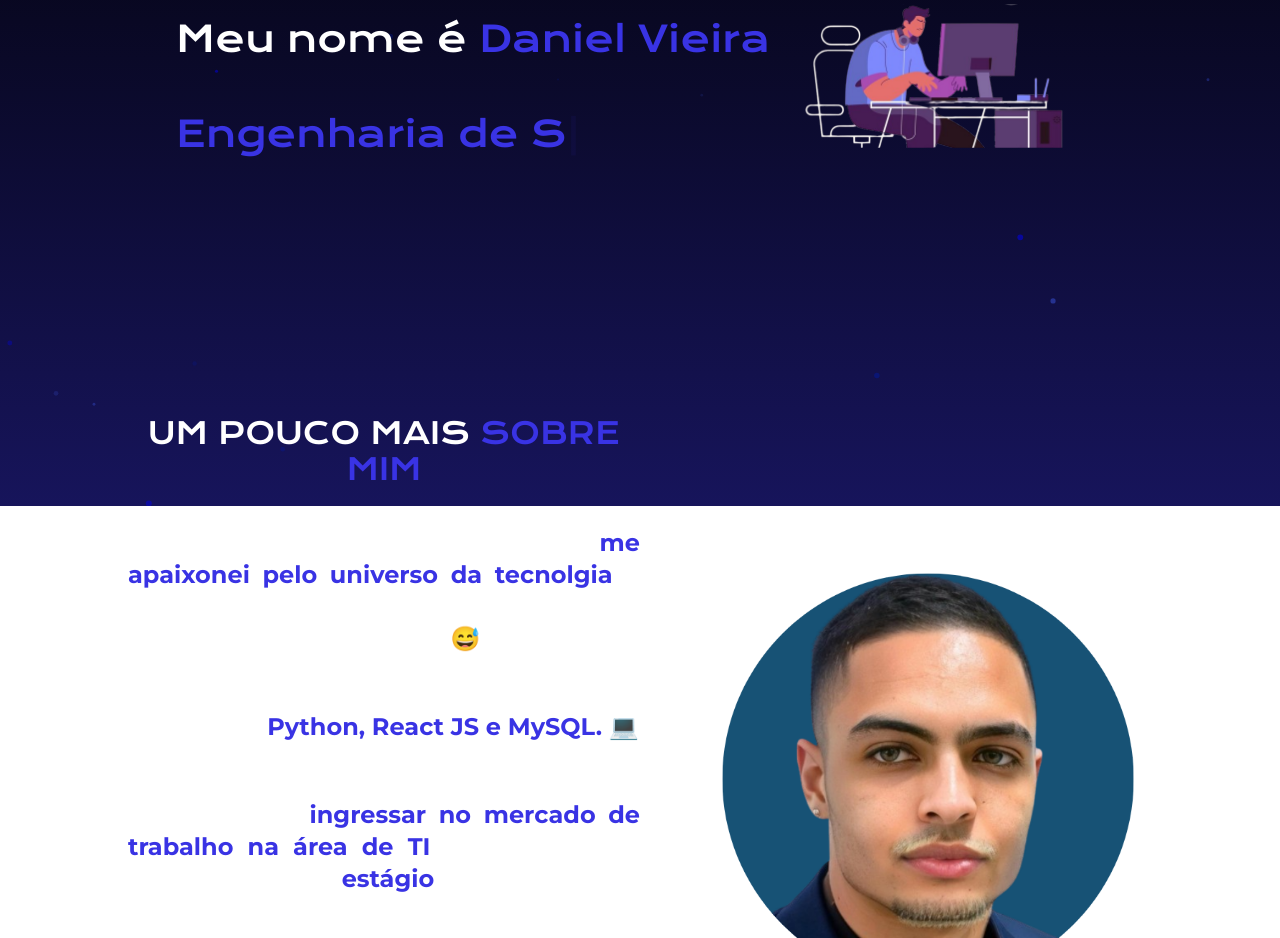
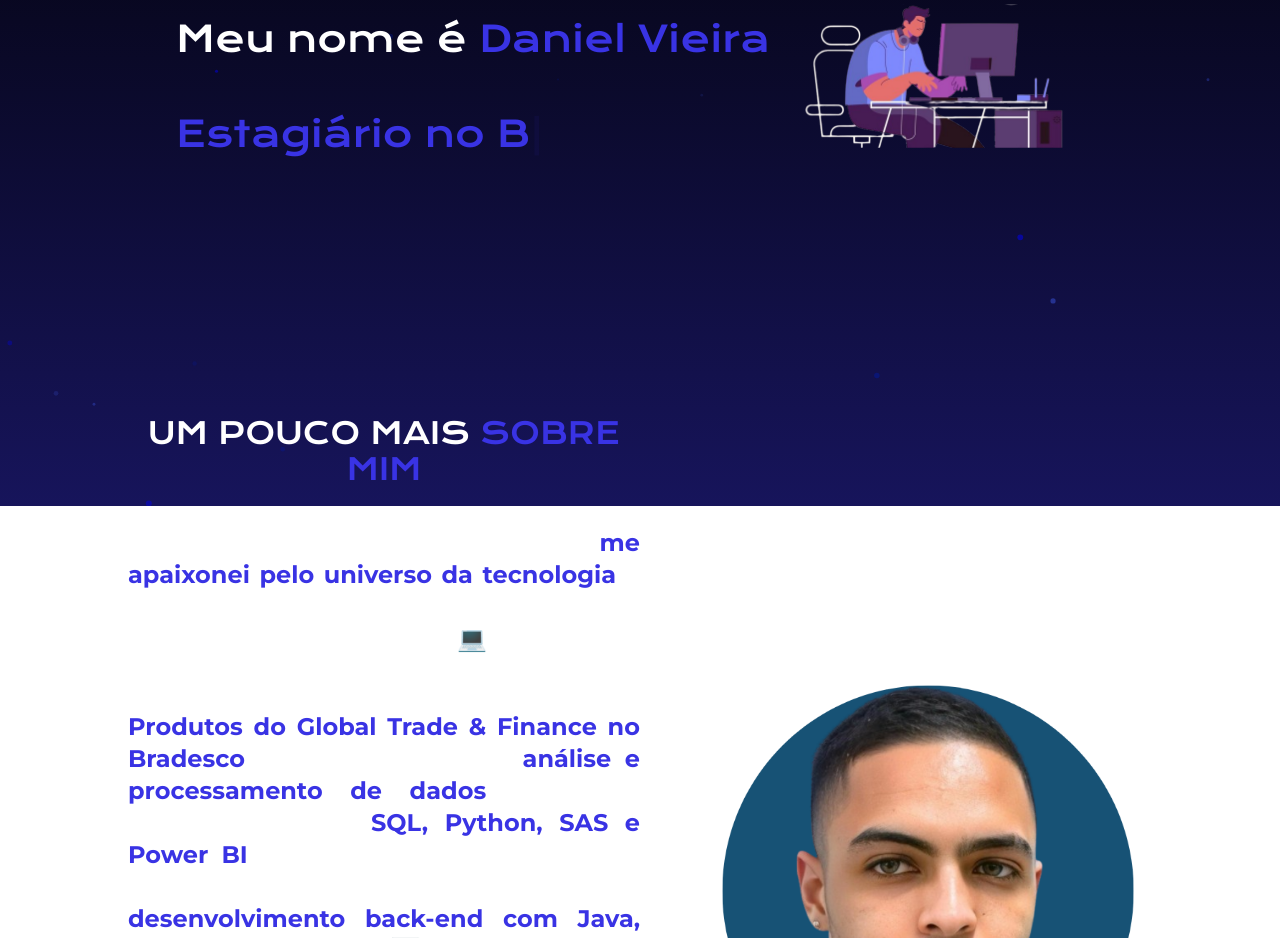
Before and after one commit to FlyingHigh520741/portifolio-react, a React (Vite) app: page / in a window 1280 px wide. Shown: the part 294-1232 px from the top of the page. Built offline with nearby package versions, Linux system fonts and the light colour scheme.

Commit message:
feat: atualiza informações profissionais e acadêmicas
- Adiciona informação sobre estágio no Bradesco (Global Trade & Finance)
- Atualiza semestre atual (4/8)
- Atualiza tecnologias e experiências
- Atualiza objetivos profissionais

```diff
--- a/src/components/About/About.jsx
+++ b/src/components/About/About.jsx
@@ -49,7 +49,7 @@ const About = () => {
                 }}
               >
                 <h2 className="font-bold font-krona text-white text-center text-2xl md:text-4xl md:text-left mb-10">
-                  <span className="text-azul"> Estudante de Engenharia de Software</span> apaixonado por
+                  <span className="text-azul">Analista de Dados</span> apaixonado por
                   <span className="text-azul"> Tecnologia</span>
                 </h2>
               </motion.div>
@@ -72,13 +72,13 @@ const About = () => {
               }}
             >
               <p className="text-justify text-white text-lg lg:text-xl font-montserrat font-medium mb-5 flex-wrap">
-                Atualmente, sou bacharelando em <span className="text-azul font-bold">Engenharia de Software (2/8) na FIAP.</span> Aqui, vivo uma jornada repleta de empolgação e dedicação para aprender mais sobre o <span className="text-azul font-bold">mundo da tecnologia.</span>
+                Atualmente, sou bacharelando em <span className="text-azul font-bold">Engenharia de Software (4/8) na FIAP</span> e estagiário na área de <span className="text-azul font-bold">Produtos do Global Trade & Finance no Bradesco</span>, onde trabalho com <span className="text-azul font-bold">análise e processamento de dados</span>. Aqui, vivo uma jornada repleta de empolgação e dedicação para aprender mais sobre o <span className="text-azul font-bold">mundo da tecnologia.</span>
               </p>
               <p className="text-justify text-white text-lg lg:text-xl font-medium font-montserrat mb-5 flex-wrap">
-                Além disso, estou em busca de uma oportunidade de  <span className="text-azul font-bold">Estagiar em TI</span>, possuo conhecimentos em front-end e estou aperfeiçoando meus conhecimentos para atuar com tratamento de dados.
+                No meu trabalho atual, atuo com todo o processo de <span className="text-azul font-bold">ETL (Extração, Transformação e Carga)</span> utilizando tecnologias como <span className="text-azul font-bold">SQL, Python, SAS, Power Query e Power BI</span>. Paralelamente, venho me aprofundando em desenvolvimento <span className="text-azul font-bold">back-end com Java, Spring Boot e Kafka</span>, buscando uma transição para a área de desenvolvimento.
               </p>
               <p className="text-justify text-white text-lg lg:text-xl font-montserrat font-medium mb-5 flex-wrap">
-                Fora do ambiente acadêmico e profissional, gosto de <span className="text-azul font-bold">explorar novas tecnologias</span>, <span className="text-azul font-bold">desenvolver projetos desafiadores</span> e me manter atualizado com as <span className="text-azul font-bold">últimas tendências</span> do mercado de tecnologia.
+                Fora do ambiente profissional, gosto de <span className="text-azul font-bold">explorar novas tecnologias</span>, <span className="text-azul font-bold">desenvolver projetos desafiadores</span> e me manter atualizado com as <span className="text-azul font-bold">últimas tendências</span> do mercado de tecnologia, especialmente em <span className="text-azul font-bold">arquiteturas distribuídas</span> e <span className="text-azul font-bold">desenvolvimento Full Stack</span>.
               </p>
             </motion.div>
           </div>
--- a/src/components/Home/Home.jsx
+++ b/src/components/Home/Home.jsx
@@ -29,13 +29,13 @@ function Home() {
             <div className="text-xl w-full md:w-1/2">
                 <h1 className="text-xl text-center font-krona mb-10 text:text-2xl md:text-3xl">UM POUCO MAIS <span className="text-azul">SOBRE MIM</span></h1>
                 <p className="font-montserrat font-medium mb-6 text-sm md:text-md lg:text-2xl text-justify">
-                    Desde que comecei a programar, <span className="text-azul font-bold"> me apaixonei pelo universo da tecnolgia </span> e estou sempre aprendendo coisas novas, ou pelo menos tentando... 😅
+                    Desde que comecei a programar, <span className="text-azul font-bold">me apaixonei pelo universo da tecnologia</span> e estou sempre buscando novos conhecimentos e desafios. 💻
                 </p>
                 <p className="font-montserrat font-medium mb-6 text-sm md:text-md lg:text-2xl text-justify">
-                    Atualmente estou aprendendo um pouco mais sobre <span className="text-azul font-bold">Python, React JS e MySQL. 💻</span>
+                    Atualmente sou estagiário na área de <span className="text-azul font-bold">Produtos do Global Trade & Finance no Bradesco</span>, onde trabalho com <span className="text-azul font-bold">análise e processamento de dados</span>, utilizando tecnologias como <span className="text-azul font-bold">SQL, Python, SAS e Power BI</span> para todo o processo de ETL. Paralelamente, venho estudando <span className="text-azul font-bold">desenvolvimento back-end com Java, Spring Boot e Kafka</span>. 📊
                 </p>
                 <p className="font-montserrat font-medium mb-6 text-sm md:text-md lg:text-2xl text-justify">
-                Um dos meus maiores objetivos atualmente é  <span className="text-azul font-bold">ingressar no mercado de trabalho na área de TI</span>, buscando uma oportunidade de  <span className="text-azul font-bold">estágio</span> que me permita aplicar meus conhecimentos e desenvolver minhas habilidades em um ambiente profissional real.   💡
+                    Estou no <span className="text-azul font-bold">4º semestre de Engenharia de Software</span> e busco uma transição para a área de desenvolvimento, com o objetivo de me tornar um <span className="text-azul font-bold">Desenvolvedor Full Stack</span>. Tenho especial interesse em <span className="text-azul font-bold">arquiteturas distribuídas</span> e novas tecnologias. 🎯
                 </p>
                 <p className="font-montserrat font-medium text-sm md:text-md lg:text-2xl text-justify">
                     Além da <span className="text-azul font-bold">programação</span>, adoro <span className="text-azul font-bold">compor músicas</span> e ir para <span className="text-azul font-bold">academia treinar</span>, o que sempre me inspira a ser criativo e focado nos projetos que estou desenvolvendo. 💪🏻
--- a/src/components/Type.jsx
+++ b/src/components/Type.jsx
@@ -6,11 +6,11 @@ function Type() {
       <Typewriter
         options={{
           strings: [
+            "Estagiário no Bradesco",
+            "Analista de Dados",
             "Engenharia de Software",
-            "Buscando estágio em TI",
-            "Desenvolvedor",
-            "Tecnologia",
-            "Programação"
+            "Desenvolvedor Back-end",
+            "Futuro Full Stack"
           ],
           autoStart: true,
           loop: true,
```
